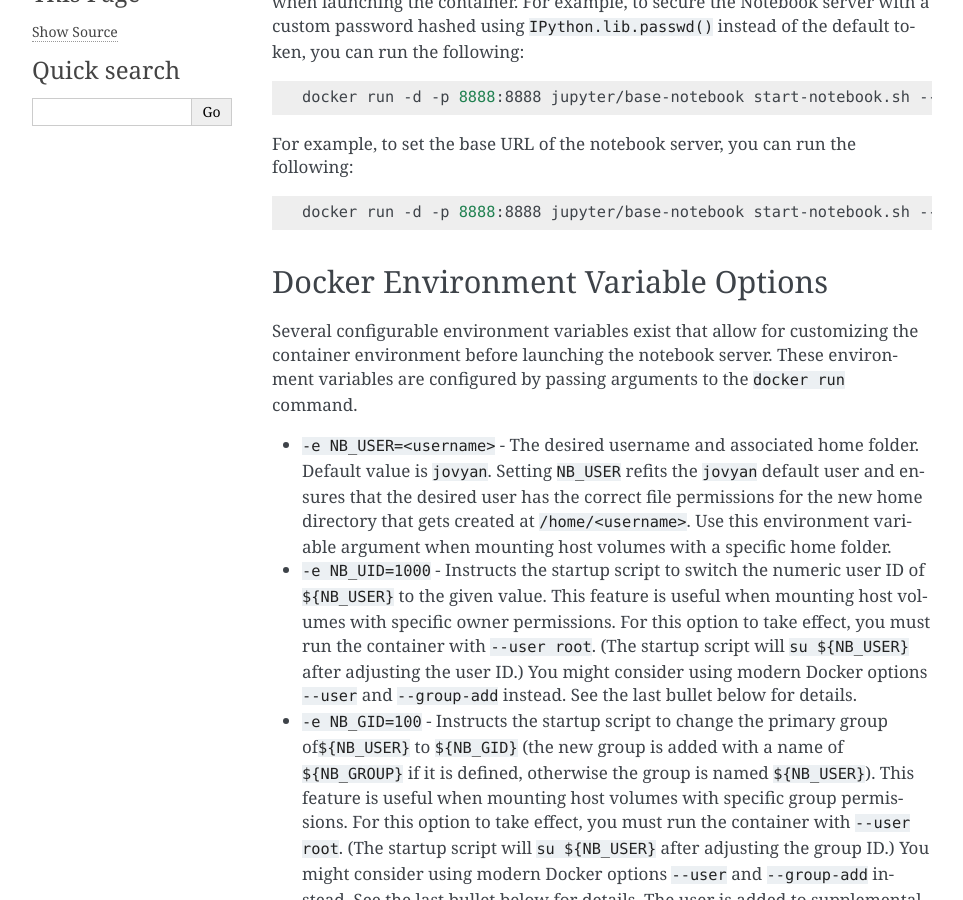
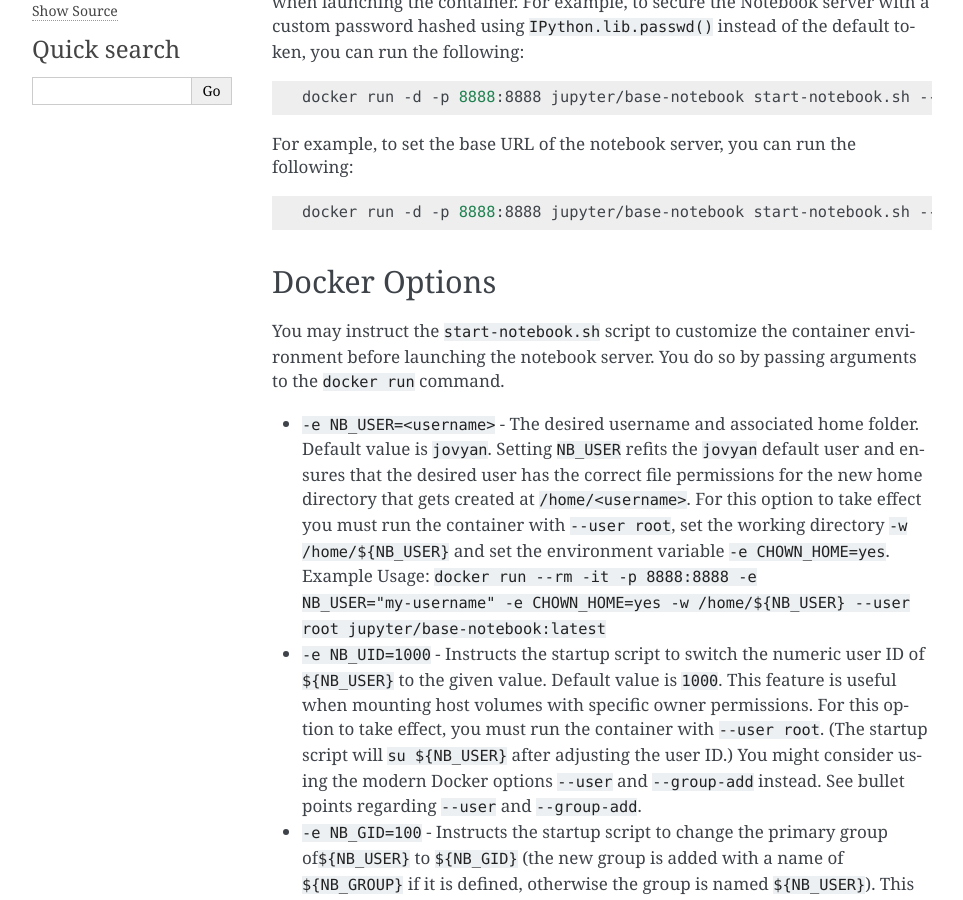
Before and after one commit to jupyter/docker-stacks, a Sphinx documentation site: the page built from docs/using/common.md, in a window 1280 px wide and 900 px high, scrolled down 466 px. Shown: the whole window, without its empty margins (148-1111 px from the left). Built offline with Sphinx 7.4.7, drawn with Linux system fonts in a browser that asks for light colours; some of the changed text lies outside the part shown.

Commit message:
adding example usage for NB_USER environment variable option

````diff
--- a/docs/using/common.md
+++ b/docs/using/common.md
@@ -21,20 +21,23 @@ For example, to set the base URL of the notebook server, you can run the followi
 docker run -d -p 8888:8888 jupyter/base-notebook start-notebook.sh --NotebookApp.base_url=/some/path
 ```
 
-## Docker Environment Variable Options
-Several configurable environment variables exist that allow for customizing the container environment before
-launching the notebook server. These environment variables are configured by passing arguments to the
-`docker run` command.
+## Docker Options
+
+You may instruct the `start-notebook.sh` script to customize the container environment before launching the notebook server. You do so by passing
+arguments to the `docker run` command.
 
 - `-e NB_USER=<username>` - The desired username and associated home folder. Default value is `jovyan`. Setting `NB_USER` refits the `jovyan`
   default user and ensures that the desired user has the correct file permissions for the new home directory that gets created at
-  `/home/<username>`. Use this environment variable argument when mounting host volumes with a specific home folder.
-- `-e NB_UID=1000` - Instructs the startup script to switch the numeric user ID of `${NB_USER}` to the given value.
-  This feature is useful when mounting host volumes with specific owner permissions.
-  For this option to take effect, you must run the container with `--user root`.
-  (The startup script will `su ${NB_USER}` after adjusting the user ID.)
-  You might consider using modern Docker options `--user` and `--group-add` instead.
-  See the last bullet below for details.
+  `/home/<username>`. For this option to take effect you must run the container with `--user root`, set the working directory `-w /home/${NB_USER}`
+  and set the environment variable `-e CHOWN_HOME=yes`.
+  Example Usage:
+  `docker run --rm -it -p 8888:8888 -e NB_USER="my-username" -e CHOWN_HOME=yes -w /home/${NB_USER} --user root jupyter/base-notebook:latest`
+
+- `-e NB_UID=1000` - Instructs the startup script to switch the numeric user ID of `${NB_USER}` to the given value. Default value is `1000`.
+  This feature is useful when mounting host volumes with specific owner permissions. For this option to take effect, you must run the container
+  with `--user root`. (The startup script will `su ${NB_USER}` after adjusting the user ID.) You might consider using the modern Docker options
+  `--user` and `--group-add` instead. See bullet points regarding `--user` and `--group-add`.
+
 - `-e NB_GID=100` - Instructs the startup script to change the primary group of`${NB_USER}` to `${NB_GID}`
   (the new group is added with a name of `${NB_GROUP}` if it is defined, otherwise the group is named `${NB_USER}`).
   This feature is useful when mounting host volumes with specific group permissions.
@@ -44,6 +47,7 @@ launching the notebook server. These environment variables are configured by pas
   See the last bullet below for details.
   The user is added to supplemental group `users` (gid 100) in order to allow write access to the home directory and `/opt/conda`.
   If you override the user/group logic, ensure the user stays in group `users` if you want them to be able to modify files in the image.
+
 - `-e NB_GROUP=<name>` - The name used for `${NB_GID}`, which defaults to `${NB_USER}`.
   This is only used if `${NB_GID}` is specified and completely optional: there is only cosmetic effect.
 
@@ -57,28 +61,37 @@ launching the notebook server. These environment variables are configured by pas
   This change will take effect even if the user home directory is mounted from the host using `-v` as described below.
   The change is **not** applied recursively by default.
   You can change modify the `chown` behavior by setting `CHOWN_HOME_OPTS` (e.g., `-e CHOWN_HOME_OPTS='-R'`).
+
 - `-e CHOWN_EXTRA="<some dir>,<some other dir>"` - Instructs the startup script to change the owner and group of each comma-separated container directory to the current value of `${NB_UID}` and `${NB_GID}`.
   The change is **not** applied recursively by default.
   You can change modify the `chown` behavior by setting `CHOWN_EXTRA_OPTS` (e.g., `-e CHOWN_EXTRA_OPTS='-R'`).
+
 - `-e GRANT_SUDO=yes` - Instructs the startup script to grant the `NB_USER` user passwordless `sudo` capability.
   You do **not** need this option to allow the user to `conda` or `pip` install additional packages.
   This option is useful, however, when you wish to give `${NB_USER}` the ability to install OS packages with `apt` or modify other root-owned files in the container.
   For this option to take effect, you must run the container with `--user root`.
   (The `start-notebook.sh` script will `su ${NB_USER}` after adding `${NB_USER}` to sudoers.)
   **You should only enable `sudo` if you trust the user or if the container is running on an isolated host.**
+
 - `-e GEN_CERT=yes` - Instructs the startup script to generates a self-signed SSL certificate and configure Jupyter Notebook to use it to accept encrypted HTTPS connections.
+
 - `-e DOCKER_STACKS_JUPYTER_CMD=<jupyter command>` - Instructs the startup script to run `jupyter ${DOCKER_STACKS_JUPYTER_CMD}` instead of the default `jupyter lab` command.
   See [Switching back to classic notebook or using a different startup command][switch_back] for available options.
   Useful in container orchestration environments where setting environment variables is easier than change command line parameters.
+
 - `-e RESTARTABLE=yes` - Runs Jupyter in a loop so that quitting Jupyter does not cause the container to exit.
   This may be useful when you need to install extensions that require restarting Jupyter.
+
 - `-v /some/host/folder/for/work:/home/jovyan/work` - Mounts a host machine directory as folder in the container.
   Useful when you want to preserve notebooks and other work even after the container is destroyed.
   **You must grant the within-container notebook user or group (`NB_UID` or `NB_GID`) write access to the host directory (e.g., `sudo chown 1000 /some/host/folder/for/work`).**
+
 - `--user 5000 --group-add users` - Launches the container with a specific user ID and adds that user to the `users` group so that it can modify files in the default home directory and `/opt/conda`.
   You can use these arguments as alternatives to setting `${NB_UID}` and `${NB_GID}`.
+
 - `-e JUPYTER_ENV_VARS_TO_UNSET=ADMIN_SECRET_1,ADMIN_SECRET_2` - Unsets specified environment variables in the default startup script.
   The variables are unset after the hooks have executed but before the command provided to the startup script runs.
+
 - `-e NOTEBOOK_ARGS="--log-level='DEBUG' --dev-mode"` - Adds custom options to launch `jupyter lab` or `jupyter notebook`. This way any option, supported by `jupyter` could be used by the user.
 
 ## Startup Hooks
````
